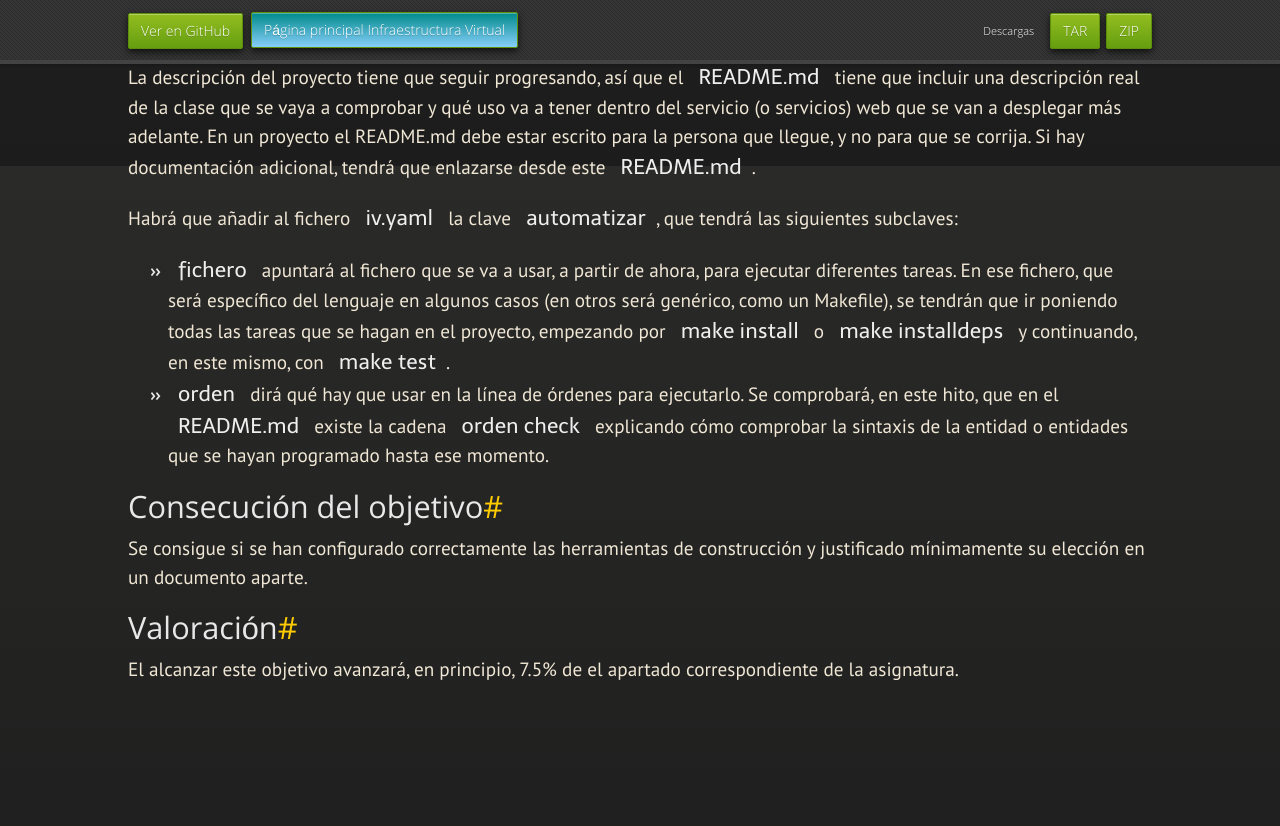
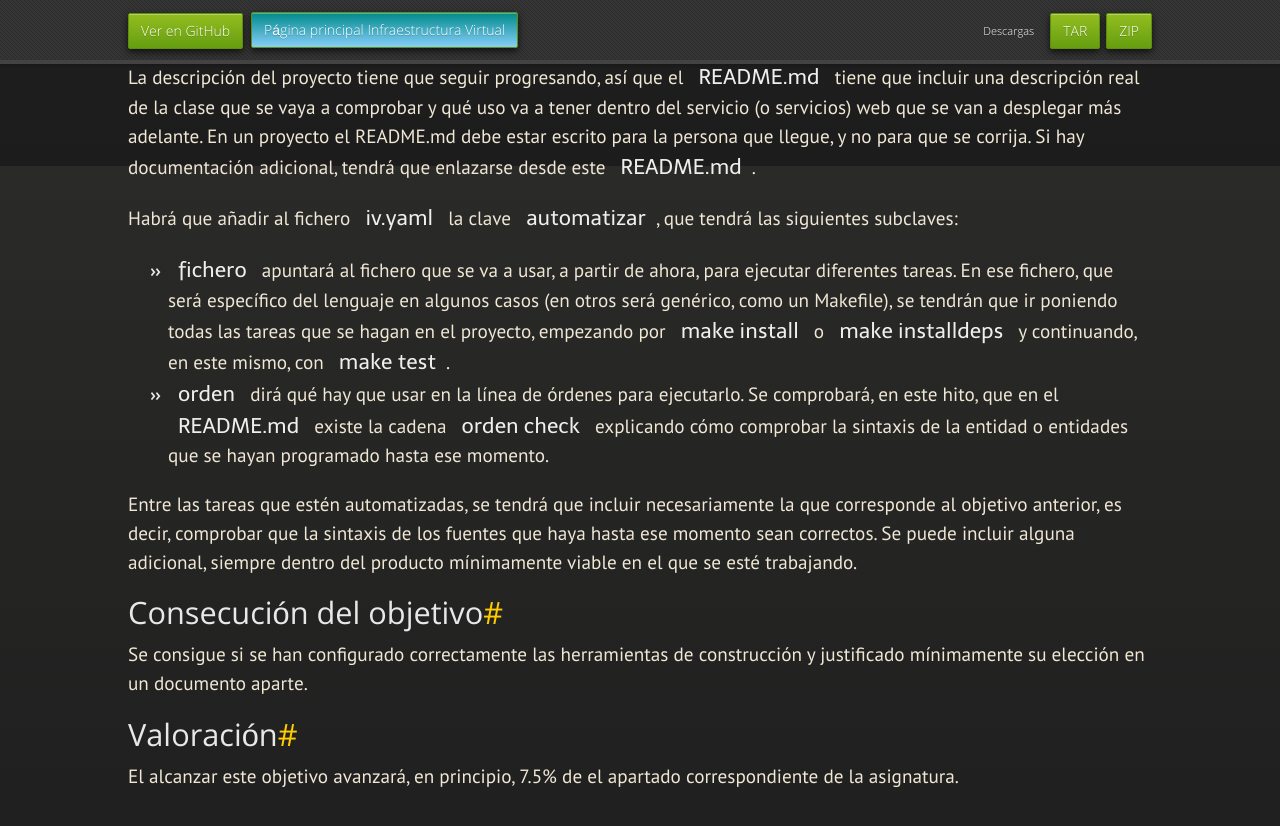
Before and after one commit to JJ/IV, a Jekyll site: the page built from documentos/proyecto/3.Automatizar.md, in a window 1280 px wide and 900 px high, scrolled down 3434 px. Shown: the top 826 px of the window. Built offline with Jekyll 4.4.1, drawn with Linux system fonts in a browser that asks for light colours; nearby versions of some CDN libraries; some web fonts are replaced; our own code applies the rules of GitHub Pages for plain Markdown files; before the commit the page ends 4228 px from its top, so only the background shows below that.

Commit message:
Sync documentos/proyecto/3.Automatizar.md de master a gh-pages

```diff
--- a/documentos/proyecto/3.Automatizar.md
+++ b/documentos/proyecto/3.Automatizar.md
@@ -201,6 +201,12 @@ siguientes subclaves:
   explicando cómo comprobar la sintaxis de la entidad o entidades que se hayan
   programado hasta ese momento.
 
+Entre las tareas que estén automatizadas, se tendrá que incluir
+necesariamente la que corresponde al objetivo anterior, es decir,
+comprobar que la sintaxis de los fuentes que haya hasta ese momento
+sean correctos. Se puede incluir alguna adicional, siempre dentro del
+producto mínimamente viable en el que se esté trabajando.
+
 ## Consecución del objetivo
 
 Se consigue si se han configurado correctamente las herramientas de
```
